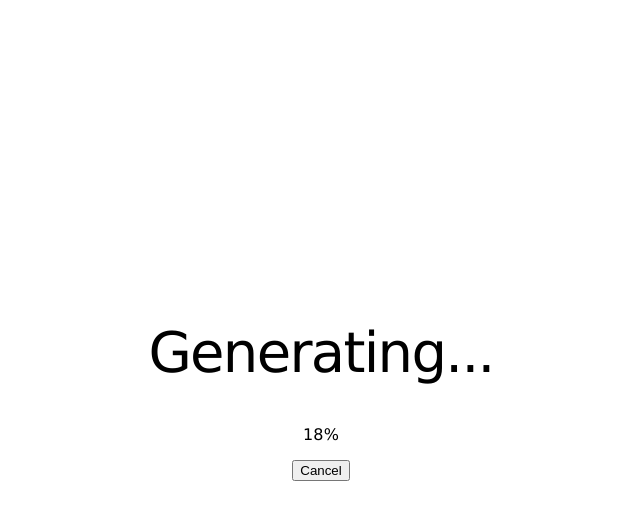
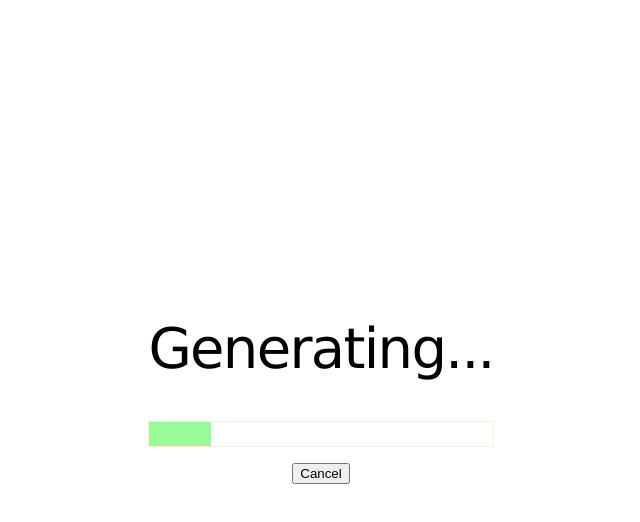
Before and after one commit to Omnicpie/jet-lag-map-maker-web, a React (Vite) app: page / in a window 1280 px wide. Both pictures are taken after typing "Sample" into the empty fields and a click on the button "Generate". Shown: the top 522 px of the page, without its empty margins (319-959 px from the left). Built offline with nearby package versions, Linux system fonts and the light colour scheme.

Commit message:
Add progress bar

```diff
--- a/src/pages/Generating/Generating.css
+++ b/src/pages/Generating/Generating.css
@@ -12,6 +12,17 @@
     margin-bottom: 24px;
   }
 
+  .progress-bar {
+    height: 24px;
+    border: 1px solid papayawhip;
+
+    .bar {
+      height: 24px;
+      background-color: palegreen;
+      transition: all 100ms ease-in-out;
+    }
+  }
+
   button {
     display: block;
     margin: auto;
--- a/src/pages/Generating/Generating.tsx
+++ b/src/pages/Generating/Generating.tsx
@@ -36,7 +36,9 @@ const Generating = ({ setCurrentTab }: GeneratingProps) => {
   return (
     <div className="generating-page">
       <h1>Generating...</h1>
-      <div className="progress-bar">{progress}%</div>
+      <div className="progress-bar">
+        <div className="bar" style={{ width: `${progress}%` }} />
+      </div>
       <button onClick={cancel}>Cancel</button>
     </div>
   );
```
